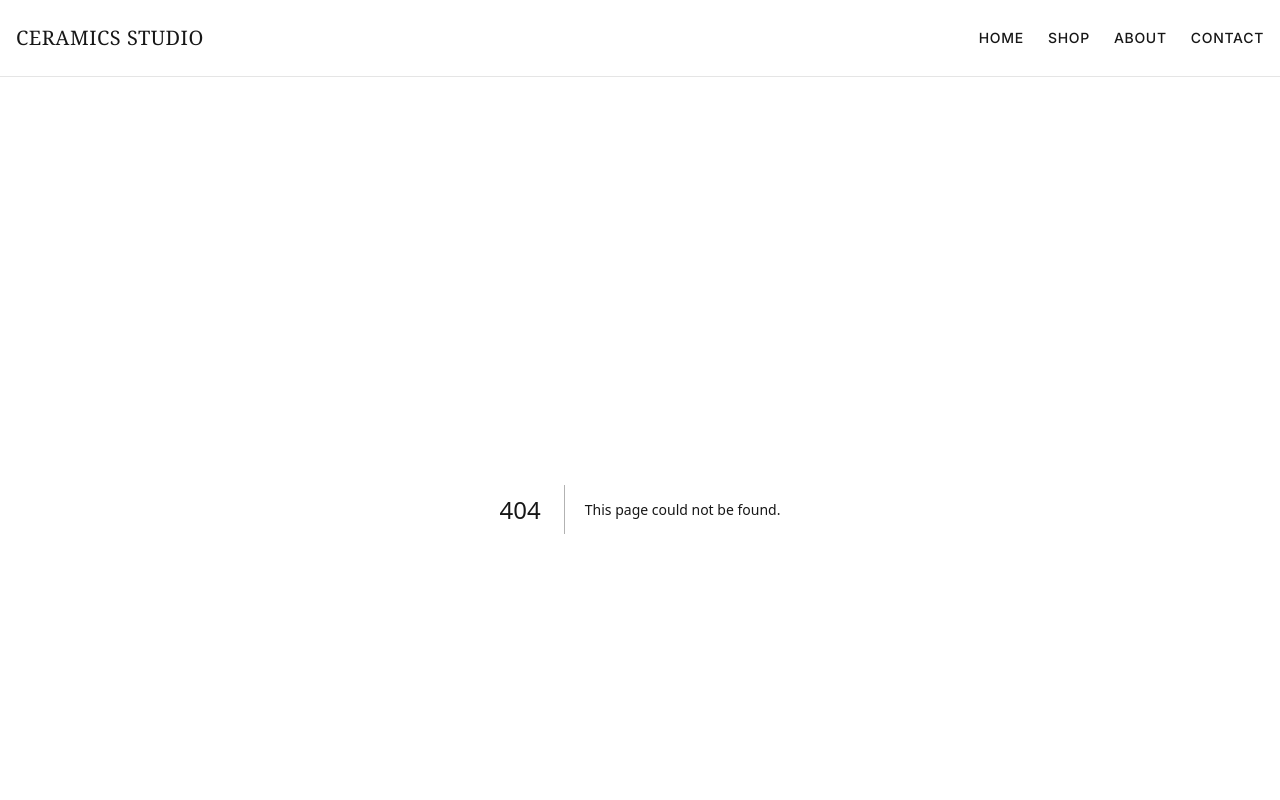
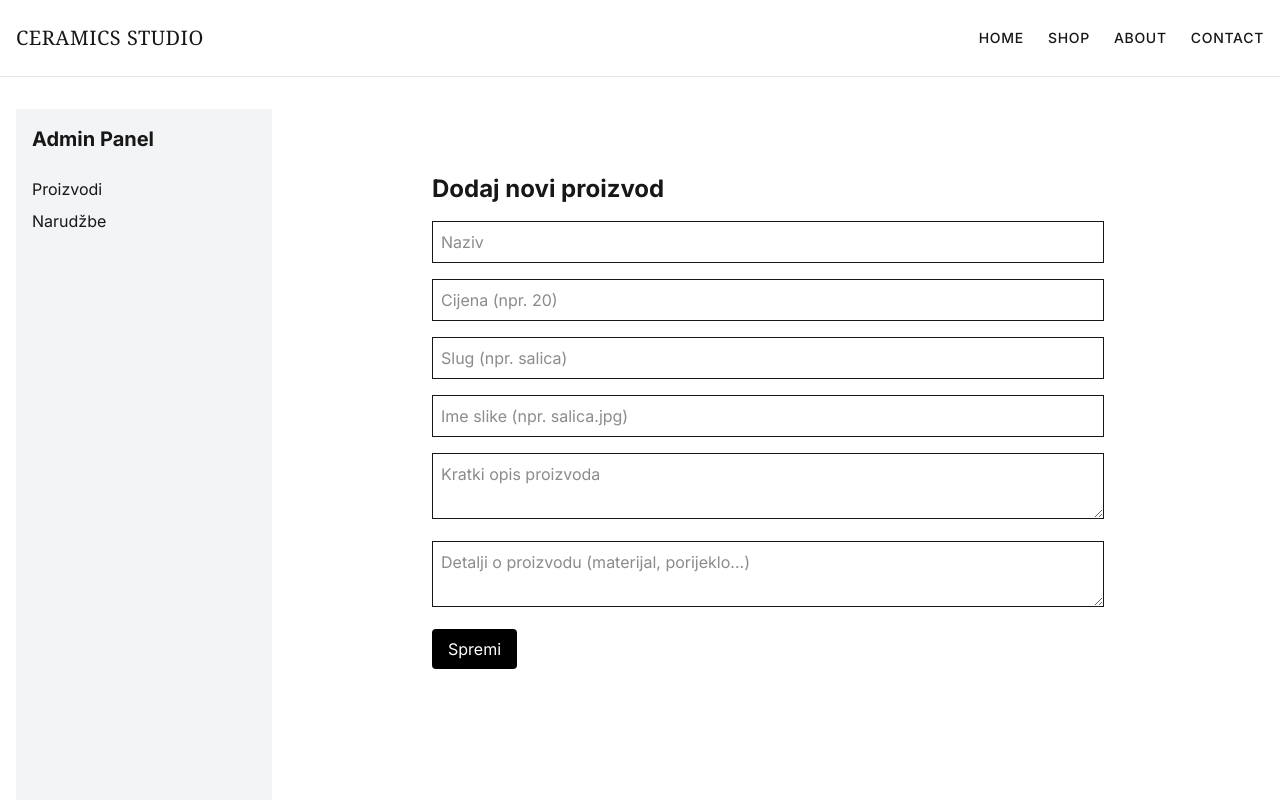
Before and after one commit to igorvucko/Ceramics-studio, a Next.js app: page /admin/products/new in a window 1280 px wide. Before the commit this address had no page. Shown: the top 800 px of the page. Built offline with nearby package versions, Linux system fonts and the light colour scheme.

Commit message:
Dodan page new  i page edit

```diff
--- /dev/null
+++ b/src/app/admin/products/[id]/edit/page.tsx
@@ -0,0 +1,143 @@
+'use client';
+
+import { useEffect, useState } from 'react';
+import { useParams, useRouter } from 'next/navigation';
+
+type Product = {
+  id: number;
+  name: string;
+  price: string;
+  slug: string;
+  image: string;
+  description: string;
+  details: string;
+};
+
+export default function EditProductPage() {
+  const { id } = useParams<{ id: string }>();
+  const router = useRouter();
+
+  const [product, setProduct] = useState<Product | null>(null);
+  const [form, setForm] = useState({
+    name: '',
+    price: '',
+    slug: '',
+    image: '',
+    description: '',
+    details: '',
+  });
+
+  const [error, setError] = useState<string | null>(null);
+
+  useEffect(() => {
+    if (!id) return;
+
+fetch(`http://localhost:3000/products/id/${id}`)
+      .then((res) => res.json())
+      .then((data) => {
+        setProduct(data);
+        setForm({
+name: data.name || '',
+          price: data.price || '',
+          slug: data.slug || '',
+          image: data.image || '',
+          description: data.description || '',
+          details: data.details || '',
+        });
+      })
+      .catch(() => setError('Greška pri dohvatu proizvoda.'));
+  }, [id]);
+
+  const handleChange = (
+    e: React.ChangeEvent<HTMLInputElement | HTMLTextAreaElement>
+  ) => {
+setForm({ ...form, [e.target.name]: e.target.value });
+  };
+
+  const handleSubmit = async (e: React.FormEvent) => {
+    e.preventDefault();
+
+if (!form.name || !form.price || !form.slug || !form.image) {
+      setError('Sva osnovna polja su obavezna.');
+      return;
+    }
+
+    try {
+const res = await fetch(`http://localhost:3000/products/${id}`, {
+        method: 'PATCH',
+        headers: {
+          'Content-Type': 'application/json',
+        },
+        body: JSON.stringify(form),
+      });
+
+      if (!res.ok) {
+        const error = await res.json();
+        throw new Error(error.message || 'Greška pri spremanju proizvoda.');
+      }
+
+      router.push('/admin/products');
+    } catch (err) {
+      setError((err as Error).message);
+    }
+  };
+
+  if (!product) return <p>Učitavanje...</p>;
+
+  return (
+    <div className="max-w-2xl mx-auto mt-10">
+      <h1 className="text-2xl font-bold mb-4">Uredi proizvod</h1>
+
+      {error && <p className="text-red-600 mb-4">{error}</p>}
+
+      <form onSubmit={handleSubmit} className="space-y-4">
+        <input
+          name="name"
+          placeholder="Naziv"
+          className="w-full border p-2"
+value={form.name}
+          onChange={handleChange}
+        />
+        <input
+          name="price"
+          placeholder="Cijena"
+          className="w-full border p-2"
+          value={form.price}
+          onChange={handleChange}
+        />
+        <input
+          name="slug"
+          placeholder="Slug"
+          className="w-full border p-2"
+          value={form.slug}
+          onChange={handleChange}
+        />
+        <input
+          name="image"
+          placeholder="Ime slike (npr. salica.jpg)"
+          className="w-full border p-2"
+          value={form.image}
+          onChange={handleChange}
+        />
+        <input
+          name="description"
+          placeholder="Kratki opis proizvoda"
+          className="w-full border p-2"
+          value={form.description}
+          onChange={handleChange}
+        />
+        <textarea
+          name="details"
+          placeholder="Detalji o proizvodu (materijal, porijeklo...)"
+          className="w-full border p-2"
+          value={form.details}
+          onChange={handleChange}
+        />
+
+        <button type="submit" className="bg-black text-white px-4 py-2 rounded">
+          Spremi
+        </button>
+      </form>
+    </div>
+  );
+}
--- /dev/null
+++ b/src/app/admin/products/new/page.tsx
@@ -0,0 +1,107 @@
+'use client';
+
+import { useRouter } from 'next/navigation';
+import { useState } from 'react';
+
+export default function NewProductPage() {
+  const router = useRouter();
+
+  const [form, setForm] = useState({
+    name: '',
+    price: '',
+    slug: '',
+    image: '',
+    description: '',
+    details: '',
+  });
+
+  const [error, setError] = useState('');
+
+  const handleChange = (e: React.ChangeEvent<HTMLInputElement |HTMLTextAreaElement>) => {
+setForm({ ...form, [e.target.name]: e.target.value });
+  };
+
+const handleSubmit = async (e: React.FormEvent) => {
+  e.preventDefault();
+
+if (!form.name || !form.price || !form.slug) {
+    alert('Sva polja su obavezna.');
+    return;
+  }
+
+  try {
+const res = await fetch("http://localhost:3000/products", {
+      method: "POST",
+      headers: { "Content-Type": "application/json" },
+      body: JSON.stringify(form),
+    });
+
+    if (!res.ok) {
+      const error = await res.json();
+      throw new Error(error.message || "Greška pri spremanju proizvoda.");
+    }
+
+    const saved = await res.json(); // ovdje dobijemo `slug` iz backend responsa
+    router.push(`/product/${saved.slug}`); // koristi stvarni slug iz baze
+
+  } catch (err) {
+    if(err instanceof Error){
+    alert("Greška: " + err.message);
+    }else{alert("Dogodila se nepoznata greška")}
+  }
+};
+  return (
+    <div className="max-w-2xl mx-auto mt-10">
+      <h1 className="text-2xl font-bold mb-4">Dodaj novi proizvod</h1>
+      {error && <p className="text-red-600 mb-4">{error}</p>}
+      <form onSubmit={handleSubmit} className="space-y-4">
+        <input
+          name="name"
+          placeholder="Naziv"
+          className="w-full border p-2"
+value={form.name}
+          onChange={handleChange}
+        />
+        <input
+          name="price"
+          placeholder="Cijena (npr. 20)"
+          className="w-full border p-2"
+          value={form.price}
+          onChange={handleChange}
+        />
+        <input
+          name="slug"
+          placeholder="Slug (npr. salica)"
+          className="w-full border p-2"
+          value={form.slug}
+          onChange={handleChange}
+        />
+        <input
+          name="image"
+          placeholder="Ime slike (npr. salica.jpg)"
+          className="w-full border p-2"
+          value={form.image}
+          onChange={handleChange}
+        />
+          <textarea
+          name="description"
+          placeholder="Kratki opis proizvoda"
+          className="w-full border p-2"
+          value={form.description}
+          onChange={handleChange}
+        />
+
+        <textarea
+          name="details"
+          placeholder="Detalji o proizvodu (materijal, porijeklo...)"
+          className="w-full border p-2"
+          value={form.details}
+          onChange={handleChange}
+        />
+        <button type="submit" className="bg-black text-white px-4 py-2 rounded">
+          Spremi
+        </button>
+      </form>
+    </div>
+  );
+}
```
